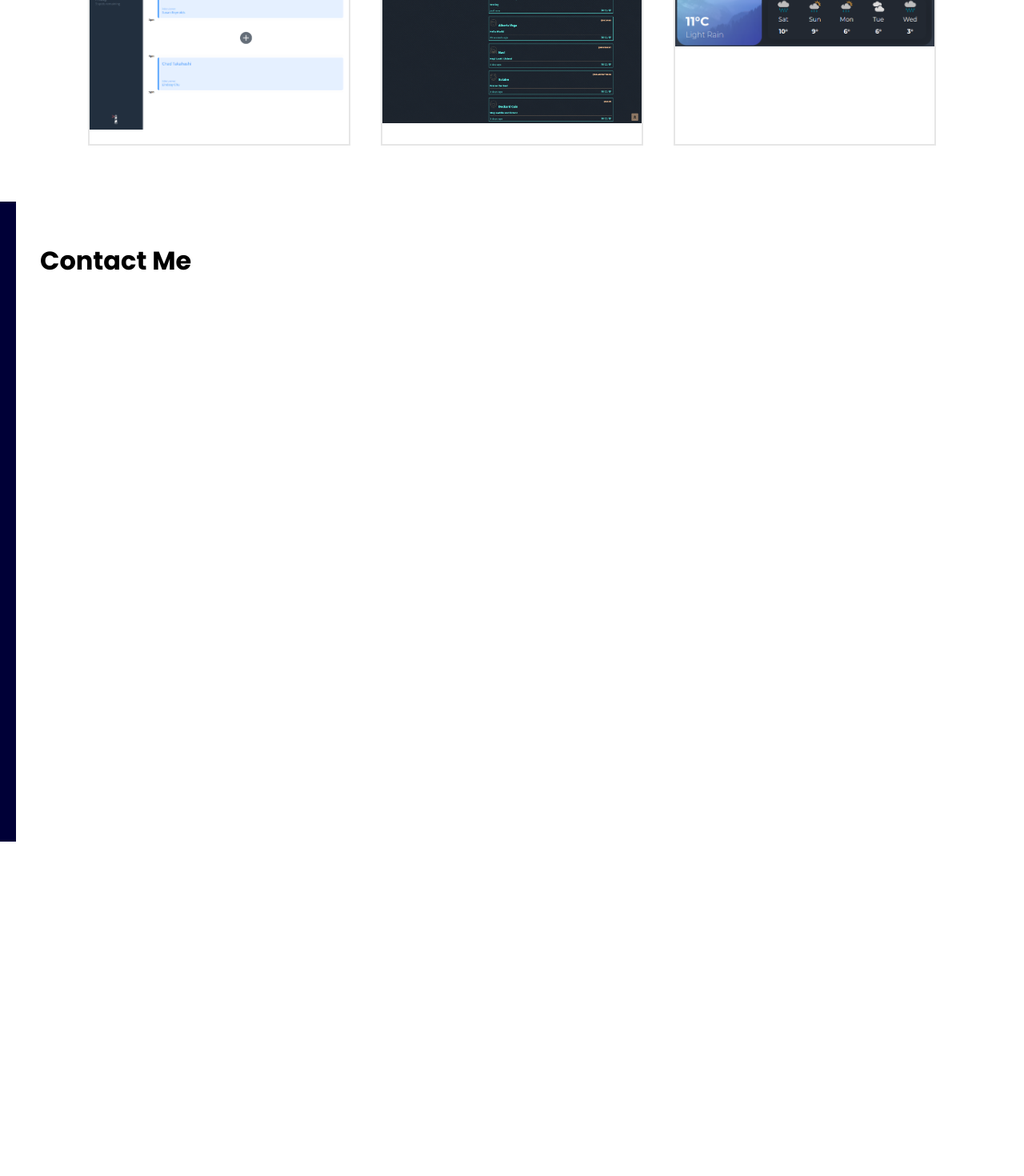
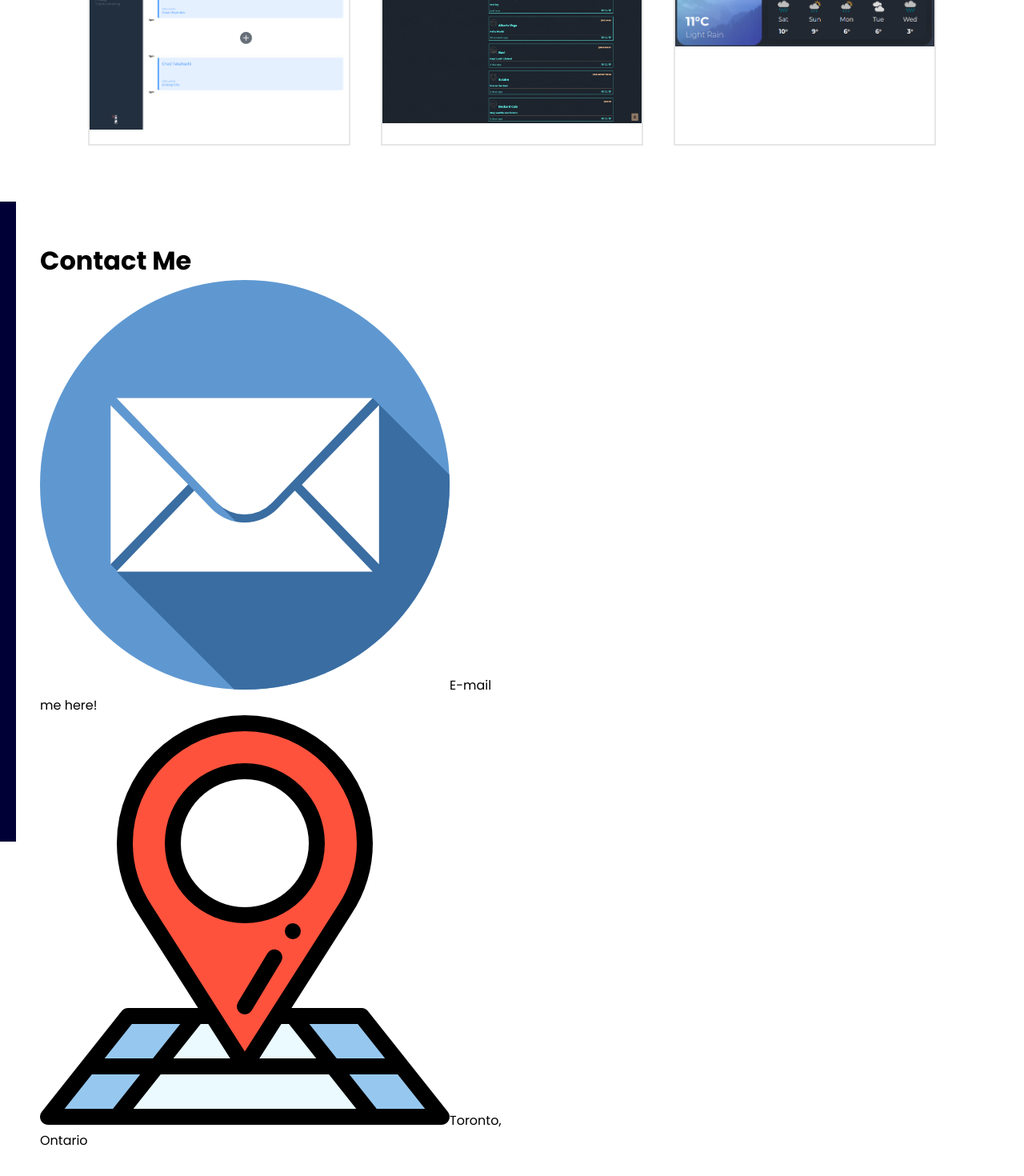
Before and after one commit to justinklam/portfolio, a React (Create React App) app: page / in a window 1280 px wide. Shown: the part 2316-3786 px from the top of the page at 80% size. Before the commit the page ends 3368 px from the top, so only its background shows below. Built offline with nearby package versions, Linux system fonts and the light colour scheme.

Commit message:
add in icon elements/section for Email/Address

```diff
--- a/src/components/contact/Contact.jsx
+++ b/src/components/contact/Contact.jsx
@@ -1,7 +1,7 @@
 import React from 'react';
 import "./contact.css";
+import AddressImg from "../../img/address.png";
 import EmailImg from "../../img/email.png";
-import AddressImg from "../../img/address.png";
 import PhoneImg from "../../img/phone.png";
 
 const Contact = () => {
@@ -9,15 +9,25 @@ const Contact = () => {
     <div className="c">
       <div className="c-bg"></div>
       <div className="c-wrapper">
+
         <div className="c-left">
           <h1 className="c-title">Contact Me</h1>
           <div className="c-info">
             <div className="c-info-item">
               <img
-                src=""
+                src={EmailImg}
                 alt=""
                 className="c-icon"
               />
+              E-mail me here!
+            </div>
+            <div className="c-info-item">
+              <img
+                src={AddressImg}
+                alt=""
+                className="c-icon"
+              />
+              Toronto, Ontario
             </div>
           </div>
         </div>
```
